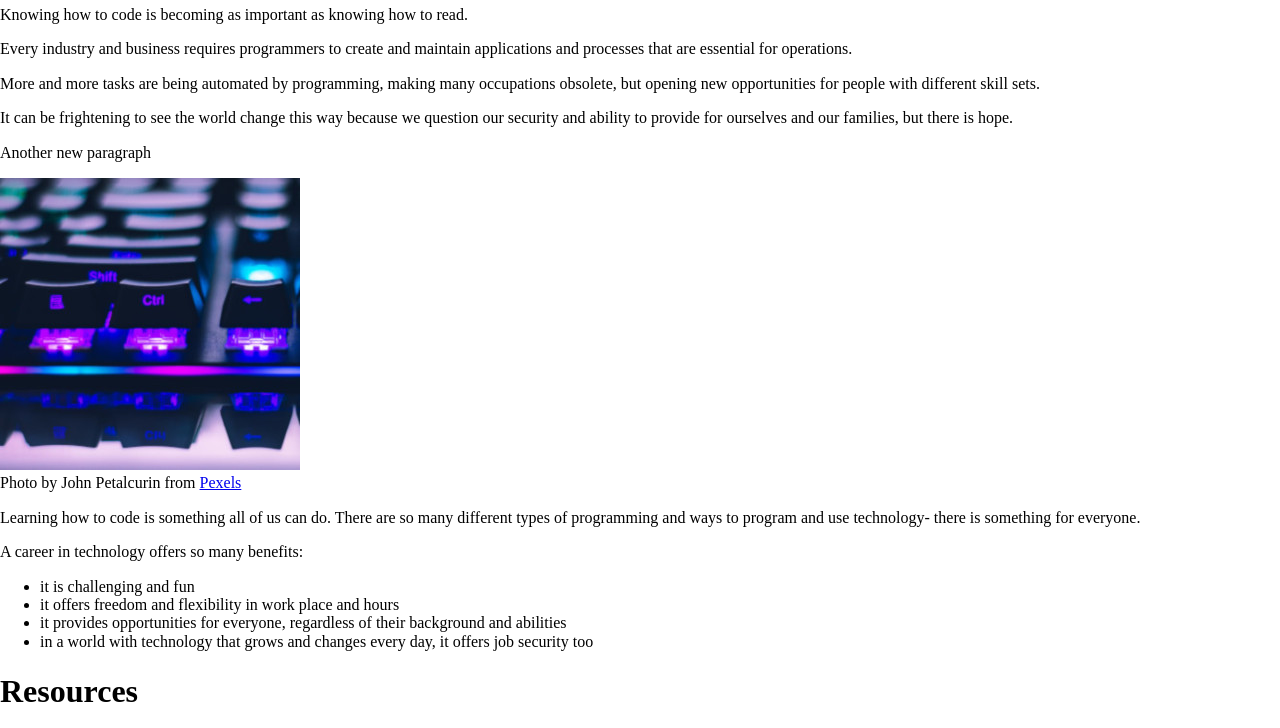
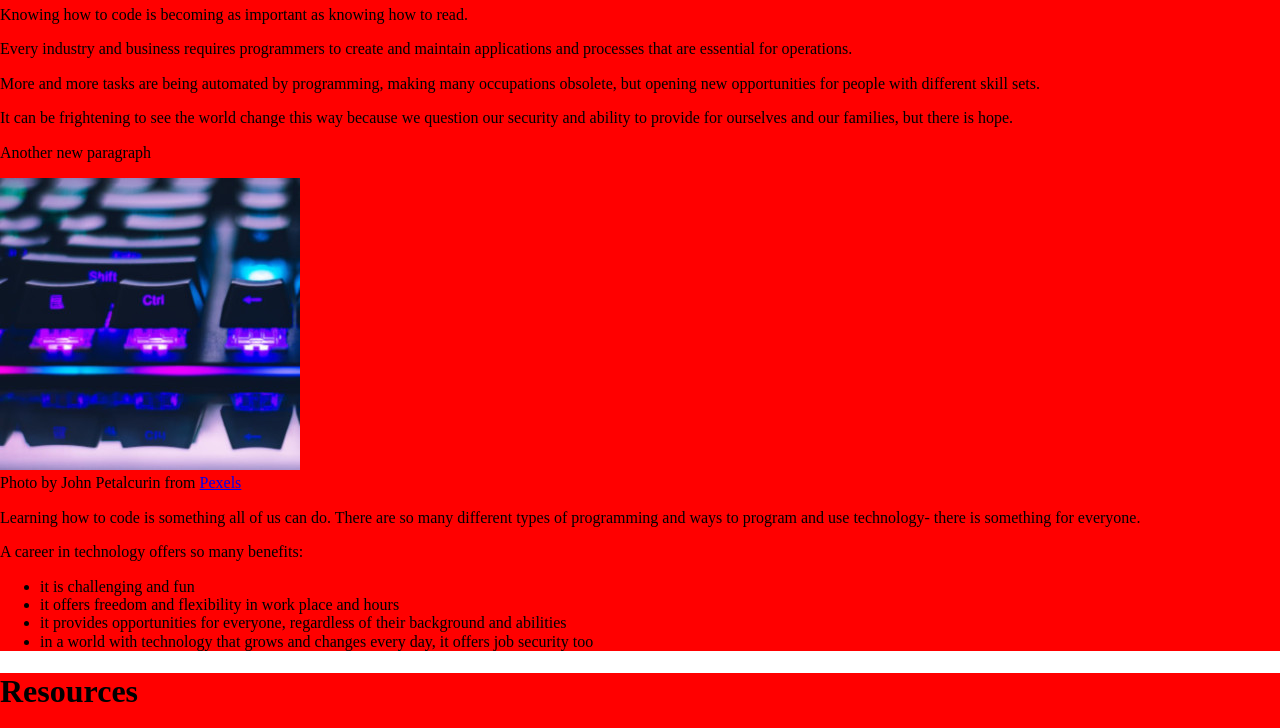
Before and after one commit to gj-ca/git-merge-conflicts-and-pull-requests, a plain HTML site: page index.html in a window 1280 px wide. Shown: the part 92-820 px from the top of the page. Drawn offline with nearby package versions, Linux system fonts and the light colour scheme.

Commit message:
Changed background colour of .maintext

```diff
--- a/styles/style.css
+++ b/styles/style.css
@@ -1,2 +1,6 @@
 @import url("https://cdnjs.cloudflare.com/ajax/libs/normalize/8.0.1/normalize.min.css");
 /*# sourceMappingURL=style.css.map */
+
+section {
+  background-color: red;
+}
```
